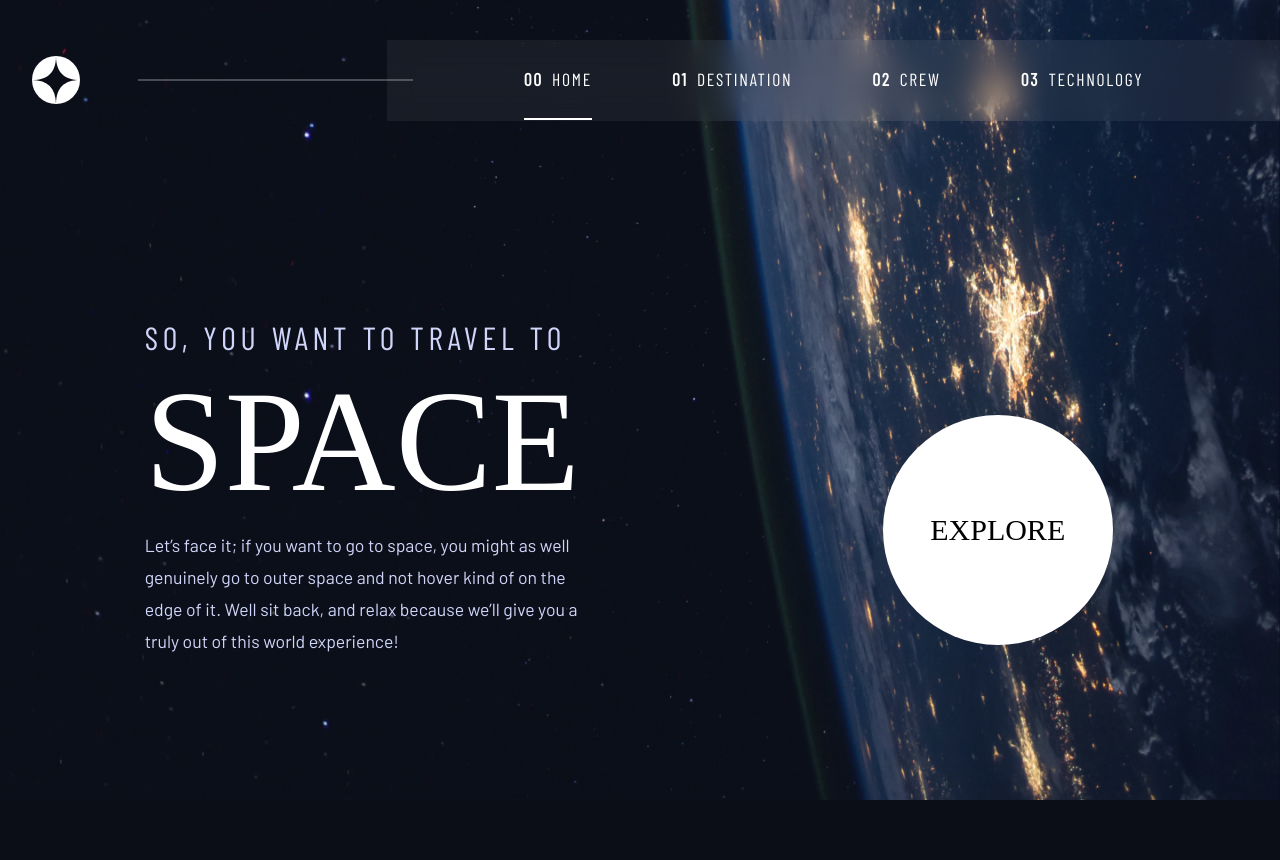
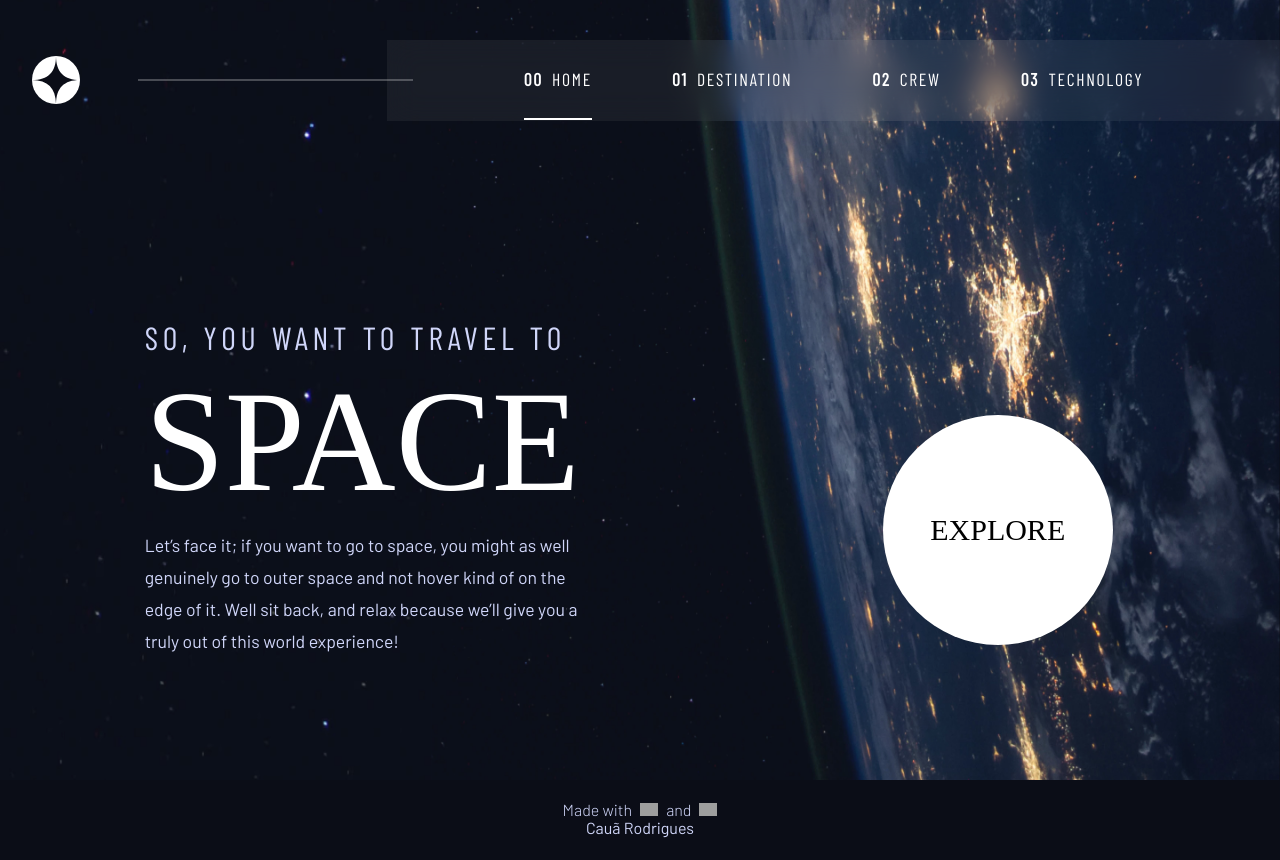
Before and after one commit to CauaRodrigues/space-tourism, a React (Create React App) app: page / in a window 1280 px wide. Before the commit the page ends 800 px from the top, so only its background shows below. Built offline with nearby package versions, Linux system fonts and the light colour scheme; grey boxes are pictures that could not be loaded; a web font is replaced by a local one.

Commit message:
footer | OK

```diff
--- /dev/null
+++ b/src/components/Footer/footer.styled.tsx
@@ -0,0 +1,68 @@
+import styled from "styled-components";
+
+const Footer = styled.footer`
+	width: 100%;
+	height: 10vh;
+
+	position: absolute;
+	bottom: -60px;
+	background-color: ${({ theme }) => theme.colors.bg};
+	text-align: center;
+
+	display: flex;
+	flex-direction: column;
+	justify-content: center;
+	align-items: center;
+
+	p {
+		font-size: min(1rem, 6vw);
+		line-height: 1;
+		font-weight: 300;
+	}
+
+	a {
+		position: relative;
+		font-family: "Barlow", sans-serif;
+		font-weight: 400;
+		color: ${({ theme }) => theme.colors.text};
+
+		&::before {
+			content: " ";
+			height: 2px;
+
+			position: absolute;
+			bottom: -1px;
+			left: 0;
+			right: 0;
+
+			background: ${({ theme }) => theme.colors.primary};
+			transform-origin: bottom right;
+			transform: scaleX(0);
+			transition: transform 0.8s ease;
+		}
+
+		&:hover {
+			color: ${({ theme }) => theme.colors.primary};
+
+			&::before {
+				transform-origin: bottom left;
+				transform: scaleX(1);
+			}
+		}
+	}
+
+	img {
+		width: 18px;
+		display: inline;
+
+		&:first-child {
+			margin: 0 8px;
+		}
+
+		&:last-child {
+			margin-left: 8px;
+		}
+	}
+`;
+
+export const Styleds = { Footer };
--- /dev/null
+++ b/src/components/Footer/index.tsx
@@ -0,0 +1,29 @@
+import React from "react";
+import { Styleds as S } from "./footer.styled";
+
+export const Footer: React.FC = () => {
+	return (
+		<S.Footer>
+			<p>
+				Made with
+				<img
+					src="https://cdn.jsdelivr.net/gh/devicons/devicon/icons/react/react-original.svg"
+					alt="react icon"
+				/>
+				and
+				<img
+					src="https://cdn-icons-png.flaticon.com/512/2107/2107845.png"
+					alt="heart icon"
+				/>
+			</p>
+
+			<a
+				href="https://github.com/CauaRodrigues"
+				target="_blank"
+				rel="noreferrer"
+			>
+				Cauã Rodrigues
+			</a>
+		</S.Footer>
+	);
+};
--- a/src/pages/Home/index.tsx
+++ b/src/pages/Home/index.tsx
@@ -1,9 +1,11 @@
 import React from "react";
 import { ButtonExplore, ContainerHome } from "./page.styled";
 import { Link } from "react-router-dom";
+import { Footer } from "../../components/Footer";
 
 const Home: React.FC = () => {
 	return (
+		<>
 			<ContainerHome>
 				<section className="hero">
 					<h5>SO, YOU WANT TO TRAVEL TO</h5>
@@ -11,10 +13,10 @@ const Home: React.FC = () => {
 					<h1>SPACE</h1>
 
 					<p>
-					Let’s face it; if you want to go to space, you might as well genuinely
-					go to outer space and not hover kind of on the edge of it. Well sit
-					back, and relax because we’ll give you a truly out of this world
-					experience!
+						Let’s face it; if you want to go to space, you might as well
+						genuinely go to outer space and not hover kind of on the edge of it.
+						Well sit back, and relax because we’ll give you a truly out of this
+						world experience!
 					</p>
 				</section>
 
@@ -24,6 +26,9 @@ const Home: React.FC = () => {
 					</Link>
 				</section>
 			</ContainerHome>
+
+			<Footer />
+		</>
 	);
 };
 
```
Lines whose indentation alone changed are shown as unchanged.
